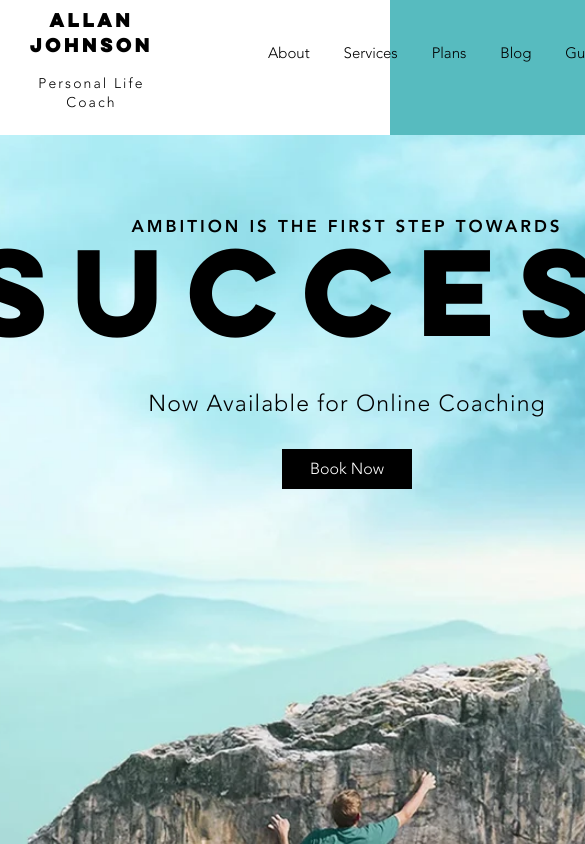
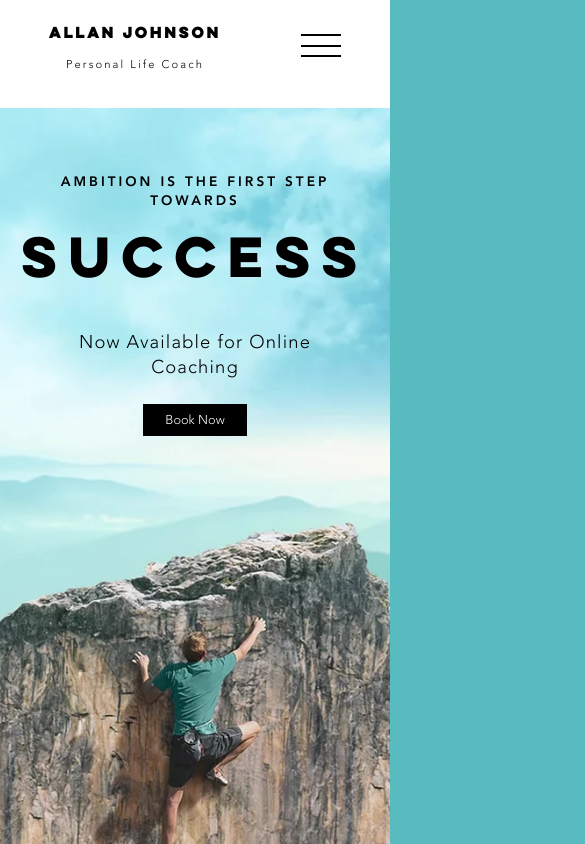
Before and after one commit to Maawulo/advanced-sass-practice, a website: page index.html in a window 390 px wide. Shown: the top 844 px of the page, 585 px wide, since content can reach past the window. Drawn offline with Linux system fonts and the light colour scheme; files whose address does not match are found by name.

Commit message:
Responsive design

```diff
--- a/index.html
+++ b/index.html
@@ -22,6 +22,10 @@
                 <p class="header__profession">Personal Life Coach</p>
             </div>
             <nav class="navigation">
+                <label for="navi-toggle" class="navigation__button">
+                    <span class="navigation__icon"></span>
+                </label>
+
                 <ul class="navigation__items">
                     <li class="navigation__item item--1">About</li>
                     <li class="navigation__item item--2">Services</li>
--- a/sass/abstracts/_mixins.scss
+++ b/sass/abstracts/_mixins.scss
@@ -1,9 +1,18 @@
 // MEDIA QUERY MANAGER
 /*
 0 - 600px:      Phone
-600 - 1000:    Tablet portrait
+600 - 900px:    Tablet portrait
+900 - 1200px:   Tablet landscape
+[1200 - 1800] is where our normal styles apply
+1800px + :      Big desktop
 
-1000+ is where our normal styles apply
+$breakpoint arguement choices:
+- phone
+- tab-port
+- tab-land
+- big-desktop
+
+ORDER: Base + typography > general layout + grid > page layout > components
 
 1em = 16px
 */
@@ -11,16 +20,27 @@
     @if $breakpoint == phone {
         @media only screen and (max-width: 37.5em) {
             @content;
-        }
+        } //600px
     }
-    @if $breakpoint == small-scren {
-        @media only screen and (max-width: 62.5em) {
+
+    @if $breakpoint == big-phone {
+        @media only screen and (max-width: 50em) {
             @content;
-        }
+        } //800px
+    }
+    @if $breakpoint == tab-port {
+        @media only screen and (max-width: 56.25em) {
+            @content;
+        } //900px
     }
     @if $breakpoint == tab-land {
         @media only screen and (max-width: 75em) {
             @content;
-        }
+        } //1200px
+    }
+    @if $breakpoint == big-desktop {
+        @media only screen and (min-width: 112.5em) {
+            @content;
+        } //1800
     }
 }
--- a/sass/base/_base.scss
+++ b/sass/base/_base.scss
@@ -10,6 +10,20 @@ html {
     // This defines what 1rem is
     font-size: 62.5%; //1 rem = 10px; 10px/16px = 62.5%
 
+    @include respond(tab-land) {
+        // width < 1200?
+        font-size: 56.25%; //1 rem = 9px, 9/16 = 50%
+    }
+
+    @include respond(tab-port) {
+        // width < 900?
+        font-size: 50%; //1 rem = 8px, 8/16 = 50%
+    }
+
+    // @include respond(big-desktop) {
+    //     font-size: 75%; //1rem = 12, 12/16
+    // }
+
     background-color: rgba(87, 187, 191, 1);
 }
 
--- a/sass/base/_typography.scss
+++ b/sass/base/_typography.scss
@@ -60,12 +60,19 @@ body {
 }
 
 .welcome {
+    text-align: center;
     &__heading {
         &--primary {
             font-family: $font-lulo-bold;
             font-size: 11rem;
             font-weight: 400;
             line-height: 13rem;
+            @include respond(big-phone) {
+                font-size: 7rem;
+            }
+            @include respond(phone) {
+                font-size: 13vw;
+            }
         }
 
         &--secondary {
@@ -74,6 +81,10 @@ body {
             font-weight: 400;
             text-transform: uppercase;
             letter-spacing: 3px;
+
+            @include respond(phone) {
+                word-wrap: 10rem;
+            }
         }
     }
     &__available {
@@ -81,6 +92,9 @@ body {
         font-size: 2.3rem;
         font-weight: 400;
         letter-spacing: 1.15px;
+        @include respond(phone) {
+            word-wrap: 10rem;
+        }
     }
 }
 
--- a/sass/layout/_about.scss
+++ b/sass/layout/_about.scss
@@ -4,6 +4,9 @@
     display: grid;
 
     grid-template-columns: subgrid;
+    @include respond(big-phone) {
+        grid-template-columns: 1fr;
+    }
 
     &__text {
         grid-column: 2 / 6;
@@ -11,11 +14,10 @@
         display: flex;
         flex-direction: column;
         justify-content: center;
+        @include respond(big-phone) {
+            padding: 3rem 5rem;
+        }
 
-        @include respond(small-scren) {
-            grid-column: 2 / -2;
-            justify-self: center;
-        }
         &__header {
             width: min-content;
             margin: 3rem 0;
@@ -36,10 +38,6 @@
 
     & figure {
         grid-column: 6 / -1;
-
-        @include respond(small-scren) {
-            grid-column: 1 / -1;
-        }
     }
 
     &__image {
--- a/sass/layout/_booking.scss
+++ b/sass/layout/_booking.scss
@@ -12,13 +12,13 @@
     grid-template-columns: subgrid;
     grid-template-rows: repeat(2, min-content);
 
+    @include respond(big-phone) {
+        justify-items: center;
+    }
+
     &__heading {
         grid-column: center-start / center-end;
         grid-row: 1 / 2;
-
-        @include respond(small-scren) {
-            justify-self: center;
-        }
 
         & .line--black {
             margin-bottom: 3rem;
@@ -29,10 +29,10 @@
         margin: 3rem 0;
         grid-column: center-start / center-end;
         display: grid;
-        grid-template-columns: repeat(auto-fit, minmax(30rem, 1fr));
+        // grid-template-columns: repeat(auto-fit, minmax(30rem, 1fr));
+        grid-template-columns: repeat(3, 1fr);
 
-        @include respond(small-scren) {
-            justify-self: center;
+        @include respond(big-phone) {
             grid-template-columns: 1fr;
         }
     }
--- a/sass/layout/_footer.scss
+++ b/sass/layout/_footer.scss
@@ -5,6 +5,14 @@
 
     display: grid;
     grid-template-columns: subgrid;
+
+    @include respond(big-phone) {
+        grid-template-columns: 1fr 1.5fr;
+    }
+
+    @include respond(phone) {
+        grid-template-columns: 1fr;
+    }
 
     &__heading::before {
         content: "";
@@ -17,12 +25,17 @@
 
     &__contacts {
         grid-column: 1 / 5;
-        width: 37rem;
+        max-width: 37rem;
         display: flex;
         flex-direction: column;
 
         & > *:not(:last-child) {
             margin-bottom: 3rem;
+        }
+
+        @include respond(big-phone) {
+            grid-column: auto;
+            margin-bottom: 7rem;
         }
     }
 
@@ -70,6 +83,11 @@
         & > button {
             align-self: flex-end;
         }
+
+        @include respond(big-phone) {
+            grid-column: auto;
+            padding-left: 0;
+        }
     }
 
     &__socials svg {
--- a/sass/layout/_header.scss
+++ b/sass/layout/_header.scss
@@ -4,7 +4,7 @@
     width: 100%;
     position: fixed;
     display: grid;
-    grid-template-columns: minmax(3rem, 1fr) auto max-content minmax(3rem, 1fr);
+    grid-template-columns: 1fr auto max-content 1fr;
     justify-items: center;
     align-items: center;
 
@@ -16,9 +16,8 @@
         word-wrap: none;
         align-items: center;
         gap: 1.5rem;
+        text-align: center;
         grid-column: 2 / 3;
-        text-align: center;
-
         & > * {
             cursor: pointer;
         }
@@ -27,7 +26,42 @@
 
 .navigation {
     margin-top: -2.8rem;
-    grid-column: 3 / 4;
+
+    &__button {
+        display: none;
+
+        @include respond(big-phone) {
+            display: inline-block;
+        }
+    }
+
+    &__icon {
+        display: flex;
+        position: relative;
+        &,
+        &::after,
+        &::before {
+            content: "";
+            background-color: $color-black;
+            width: 5rem;
+            height: 2px;
+            display: inline-block;
+        }
+
+        &::before,
+        &::after {
+            content: "";
+            position: absolute;
+            left: 0;
+        }
+
+        &::before {
+            top: -1.3rem;
+        }
+        &::after {
+            top: 1.3rem;
+        }
+    }
 
     &__item,
     .login-button {
@@ -48,6 +82,12 @@
     &__item {
         padding: 0 1.5rem;
     }
+
+    & > *:not(&__button) {
+        @include respond(big-phone) {
+            display: none;
+        }
+    }
 }
 
 .login-button {
```
Also changed, not shown: css/style.css.
